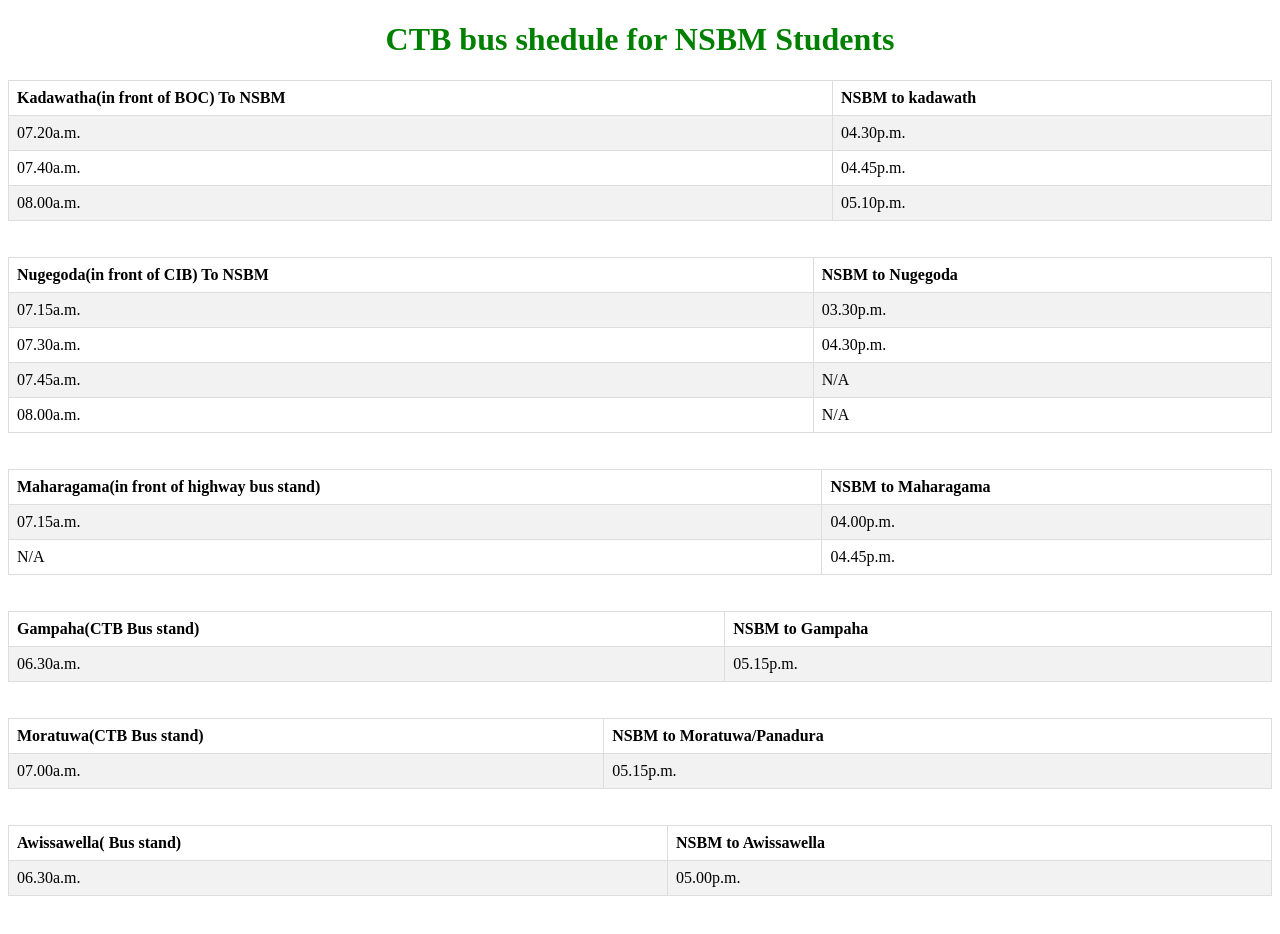
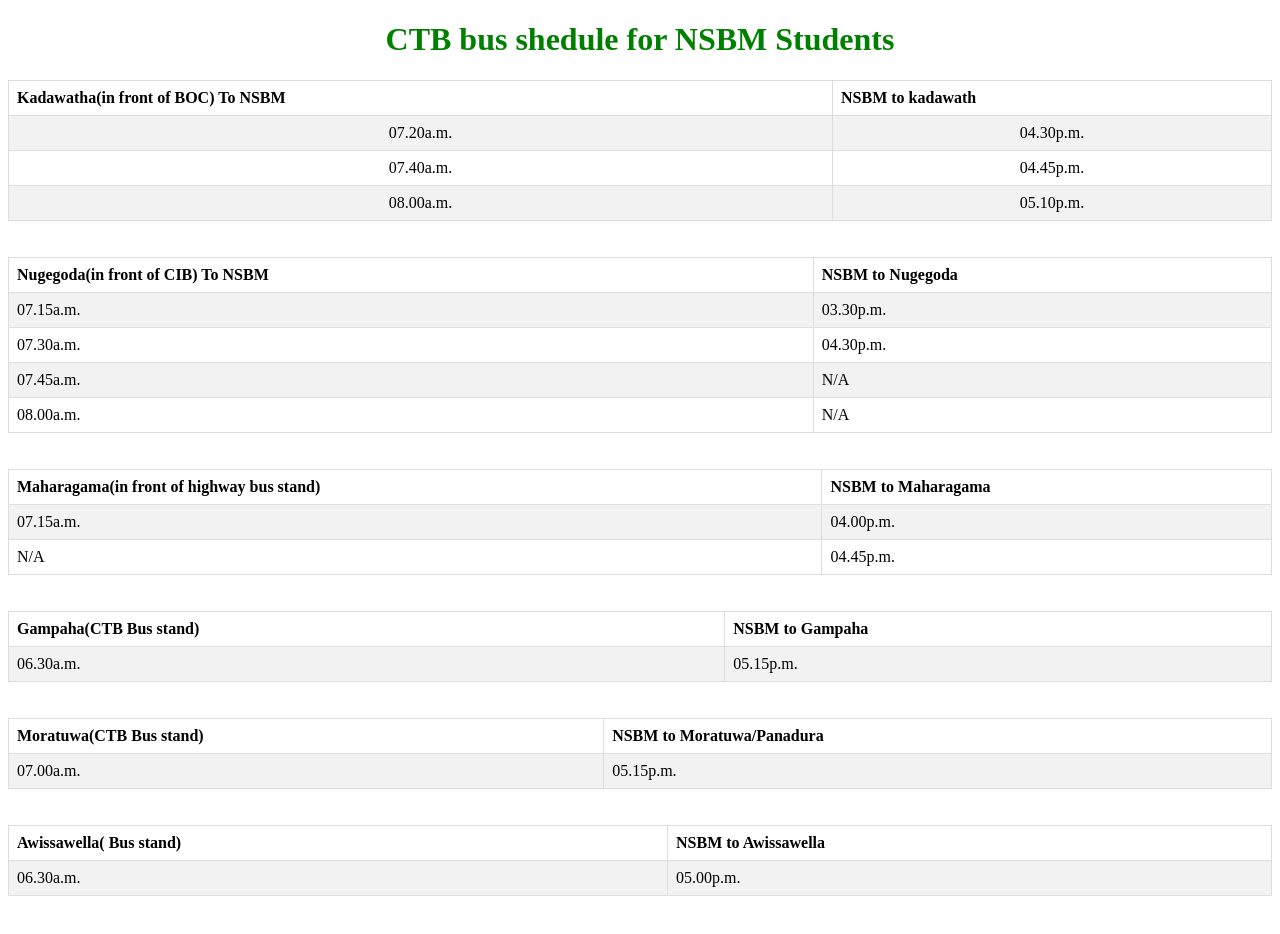
Before and after one commit to Hiruni98/simpleWeb, a plain HTML site: page ctb.html in a window 1280 px wide. Drawn offline with Linux system fonts and the light colour scheme.

Commit message:
Update ctb.html

```diff
--- a/ctb.html
+++ b/ctb.html
@@ -35,16 +35,16 @@
 				     	<th>Kadawatha(in front of BOC) To NSBM</th>
 				     	<th>NSBM to kadawath</th>
 				     	<tr>
-				     	<td>07.20a.m.</td>
-				     	<td>04.30p.m.</td>
+				     	<td><center>07.20a.m.<center></td>
+				     	<td><center>04.30p.m.<center></td>
 				     	</tr>
 				     	<tr>
-				     	<td>07.40a.m.</td>
-				     	<td>04.45p.m.</td>
+				     	<td><center>07.40a.m.<center></td>
+				     	<td><center>04.45p.m.</center></td>
 				     	</tr>
 				     	<tr>
-				     	<td>08.00a.m.</td>
-				     	<td>05.10p.m.</td>
+				     	<td><center>08.00a.m.</center></td>
+				     	<td><center>05.10p.m.</center></td>
 				     	</tr>
 				     </table>
 				     <br><br>
```
